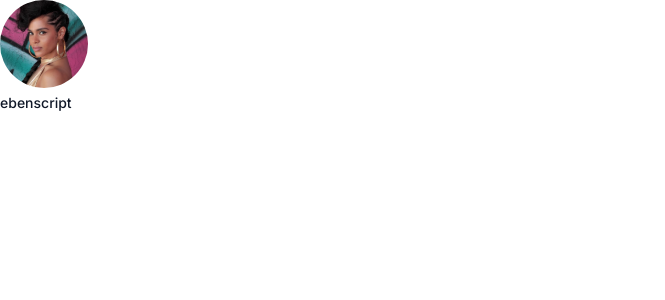
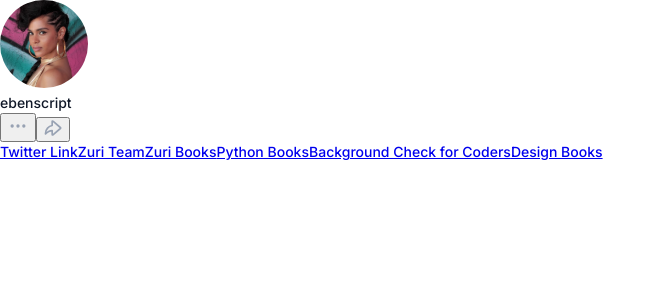
Before and after one commit to Ebenscript/linktree, a React (Create React App) app: page / in a window 1280 px wide. Shown: the top 300 px of the page, without its empty margins (0-665 px from the left). Built offline with nearby package versions, Linux system fonts and the light colour scheme.

Commit message:
add links section

```diff
--- a/src/App.js
+++ b/src/App.js
@@ -1,5 +1,17 @@
 import "./App.css";
 import profile from "./images/profile.svg";
+import dots from "./images/dots-horizontal.svg";
+import share from "./images/share.svg";
+
+function ButtonLink(props) {
+  const { id, url, text } = props;
+
+  return (
+    <a id={id} href={url} className="button-link">
+      {text}
+    </a>
+  );
+}
 
 function App() {
   return (
@@ -10,6 +22,48 @@ function App() {
         <h2 id="slack" hidden>
           ebenscript
         </h2>
+
+        <button className="share-button share-button__mobile">
+          <img src={dots} alt="horizontal dots" />
+        </button>
+
+        <button className="share-button share-button__desktop">
+          <img src={share} alt="share arrow" />
+        </button>
+      </div>
+
+      <div className="links-section">
+        <ButtonLink id="twitter" url="#twitter" text="Twitter Link" />
+
+        <ButtonLink
+          id="btn__zuri"
+          url="https://training.zuri.team/"
+          text="Zuri Team"
+        />
+
+        <ButtonLink
+          id="books"
+          url="http://books.zuri.team/"
+          text="Zuri Books"
+        />
+
+        <ButtonLink
+          id="book__python"
+          url="https://books.zuri.team/python-for-beginners?ref_id=ebenscript"
+          text="Python Books"
+        />
+
+        <ButtonLink
+          id="pitch"
+          url="https://background.zuri.team/"
+          text="Background Check for Coders"
+        />
+
+        <ButtonLink
+          id="book__design"
+          url="https://books.zuri.team/design-rules"
+          text="Design Books"
+        />
       </div>
     </>
   );
```
